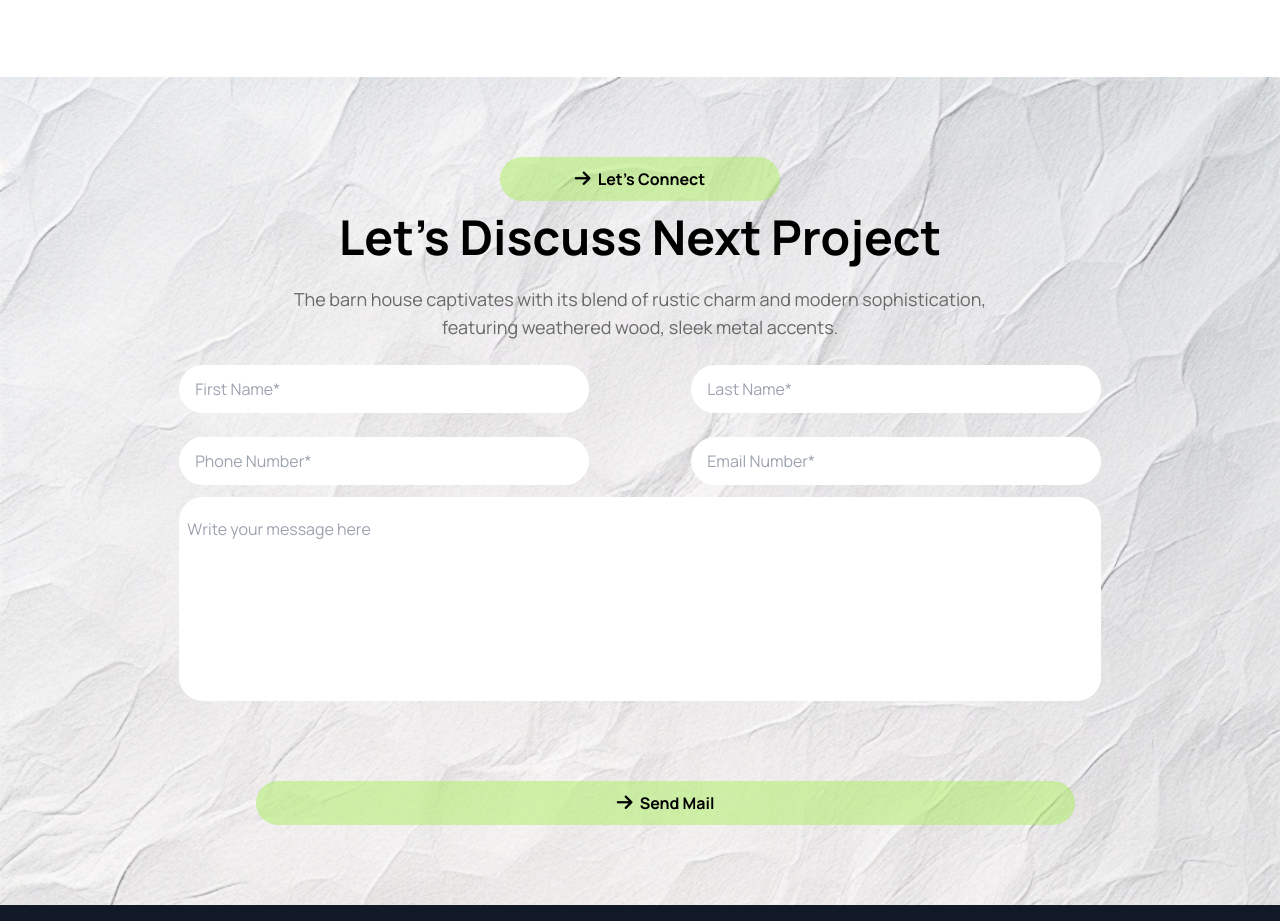
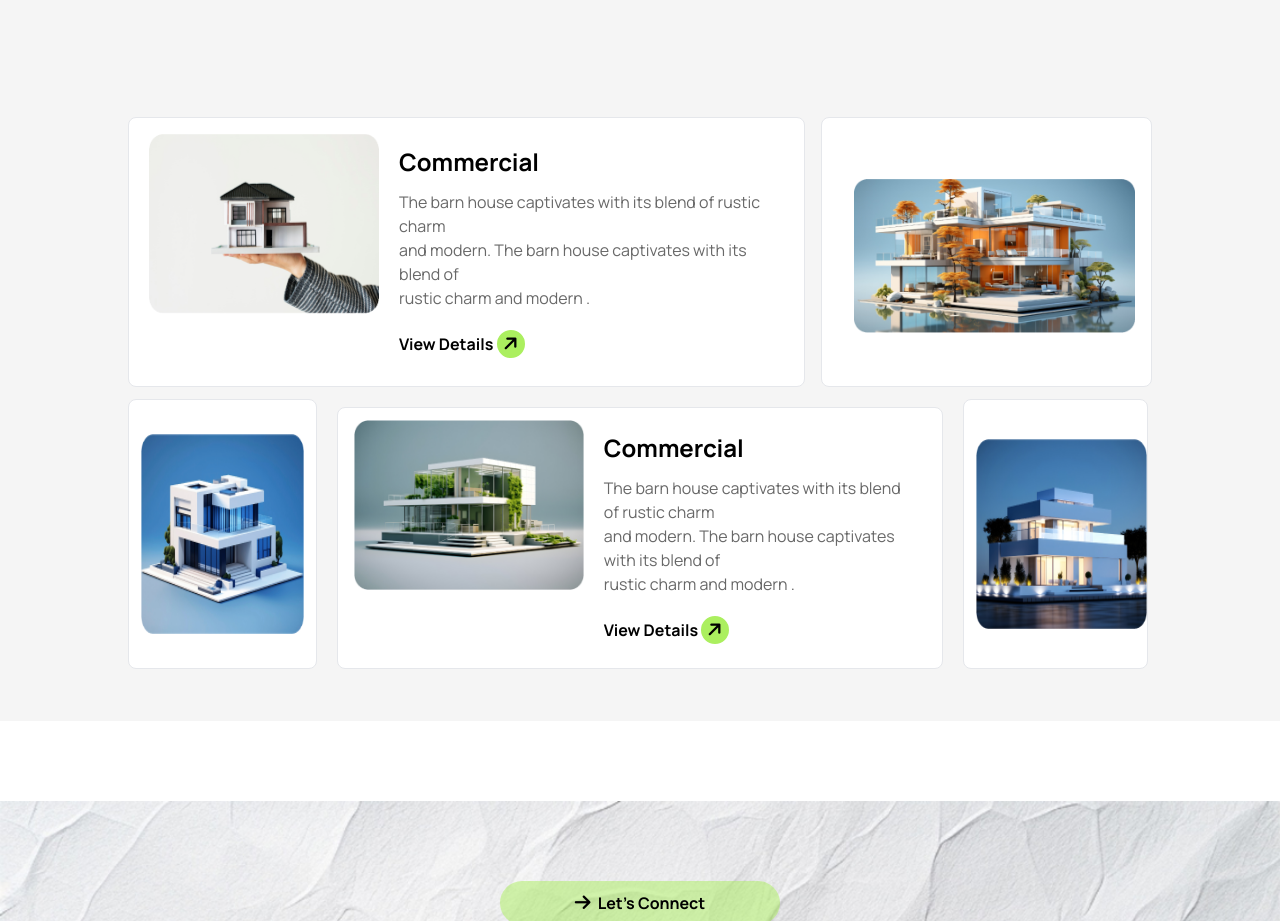
Before and after one commit to kazimarzia98/assignment-3, a plain HTML site: page index.html in a window 1280 px wide. Shown: the part 3420-4341 px from the top of the page. Drawn offline with nearby package versions, Linux system fonts and the light colour scheme.

Commit message:
portfolio done

```diff
--- a/index.html
+++ b/index.html
@@ -43,7 +43,7 @@
             background-size: cover;
         }
 
-        .expertise1-img{
+        .expertise1-img {
             background-image: url(./assets/expertise1.jpg);
             background-position: center;
 
@@ -51,7 +51,7 @@
 
         }
 
-        .expertise2-img{
+        .expertise2-img {
             background-image: url(./assets/expertise2.jpg);
             background-position: center;
 
@@ -59,7 +59,7 @@
 
         }
 
-        .expertise3-img{
+        .expertise3-img {
             background-image: url(./assets/expertise4.avif);
             background-position: center;
 
@@ -67,7 +67,7 @@
 
         }
 
-        .expertise4-img{
+        .expertise4-img {
             background-image: url(./assets/expetise3.avif);
             background-position: center;
 
@@ -278,7 +278,8 @@
 
                     <div class=" rounded-lg w-[85%] mx-auto lg:w-[300px] relative py-5 lg:py-8">
                         <div class="w-[280px] h-[350px] mx-auto rounded-lg expertise1-img"></div>
-                        <div class="absolute left-32 lg:left-16 -bottom-7 lg:-bottom-5 bg-gray-200 text-black w-[150px] mx-auto text-center rounded-lg ">
+                        <div
+                            class="absolute left-32 lg:left-16 -bottom-7 lg:-bottom-5 bg-gray-200 text-black w-[150px] mx-auto text-center rounded-lg ">
                             <h2 class=" px-2 py-2 font-bold">Adrey Carol</h2>
                             <p class="pb-2 text-sm">DIRECTOR</p>
                         </div>
@@ -286,7 +287,8 @@
 
                     <div class=" rounded-lg w-[90%] mx-auto lg:w-[300px] relative py-5 lg:py-0">
                         <div class="w-[280px] h-[350px] mx-auto rounded-lg expertise2-img"></div>
-                        <div class="absolute left-32 lg:left-16 -bottom-7 lg:bottom-5 bg-gray-200 text-black w-[150px] mx-auto text-center rounded-lg ">
+                        <div
+                            class="absolute left-32 lg:left-16 -bottom-7 lg:bottom-5 bg-gray-200 text-black w-[150px] mx-auto text-center rounded-lg ">
                             <h2 class=" px-2 py-2 font-bold">Willium Mack</h2>
                             <p class="pb-2 text-sm">DIRECTOR</p>
                         </div>
@@ -294,7 +296,8 @@
 
                     <div class=" rounded-lg w-[90%] mx-auto lg:w-[300px] relative py-5 lg:py-8">
                         <div class="w-[280px] h-[350px] mx-auto rounded-lg expertise3-img"></div>
-                        <div class="absolute left-32 lg:left-16 -bottom-7 lg:-bottom-5 bg-gray-200 text-black w-[150px] mx-auto text-center rounded-lg ">
+                        <div
+                            class="absolute left-32 lg:left-16 -bottom-7 lg:-bottom-5 bg-gray-200 text-black w-[150px] mx-auto text-center rounded-lg ">
                             <h2 class=" px-2 py-2 font-bold">Juliana andrey</h2>
                             <p class="pb-2 text-sm">DIRECTOR</p>
                         </div>
@@ -302,7 +305,8 @@
 
                     <div class=" rounded-lg w-[90%] mx-auto lg:w-[300px] relative py-5 lg:py-0">
                         <div class="w-[280px] h-[350px] mx-auto rounded-lg expertise4-img"></div>
-                        <div class="absolute left-32 lg:left-16 -bottom-7 lg:bottom-5 bg-gray-200 text-black w-[150px] mx-auto text-center rounded-lg ">
+                        <div
+                            class="absolute left-32 lg:left-16 -bottom-7 lg:bottom-5 bg-gray-200 text-black w-[150px] mx-auto text-center rounded-lg ">
                             <h2 class=" px-2 py-2 font-bold">Michal Hogwrt</h2>
                             <p class="pb-2 text-sm">DIRECTOR</p>
                         </div>
@@ -311,7 +315,7 @@
             </section>
 
             <!-- portfolio section -->
-            <section class="bg-[#fffefe] my-20">
+            <section class="bg-[#f5f5f5] my-20">
                 <div class="text-center ">
                     <button class="bg-[#ABEF5F80] w-2/4 px-2 py-2 rounded-3xl font-bold lg:w-[280px] mt-20">
                         <i
@@ -325,51 +329,72 @@
                         and modern sophistication,<br> featuring weathered wood, sleek metal accents.</p>
                 </div>
 
-                <!--another grid section -->
-                <!-- <div class="grid grid-rows-2 grid-flow-col gap-4 w-90% lg:w-[80%] mx-auto border"> -->
-                <!-- frst grid -->
-                <!-- <div class="col-span-3 order-1">
-                        <div class="flex  bg-[#fffefe] rounded-xl py-4 mt-4 border border-red-500">
-                            <img src="./assets/img1.png" alt="">
-                            <div>
-                                <h2 class="font-bold text-lg">Commercial</h2>
-                                <p class="text-md p-clr">The barn house captivates with its blend<br> of rustic charm
-                                    and
-                                    modern.</p>
-                                <button>View Details <i
-                                        class="fa-solid fa-arrow-right -rotate-45  text-black h-7 w-7 text-center text-lg rounded-full bg-[#ABEF5F]"></i></button>
+                <!--another layout section -->
+                <div class=" w-full lg:w-4/5 py-10  mx-auto lg:my-20">
+
+                    <!-- first row -->
+                    <div class="grid grid-cols-1 lg:grid-cols-6 gap-4  ">
+                        <div class="lg:col-span-4">
+                            <div
+                                class="flex flex-col lg:flex-row py-4 px-5 border rounded-lg bg-white w-[90%] mx-auto lg:mx-0 lg:w-full ">
+                                <img class="w-[70%] ml-5 lg:ml-0 lg:w-[230px] h-[180px] " src="./assets/img1.png" alt="">
+                                <div class="py-3 px-5">
+                                    <h2 class="font-bold text-lg lg:text-2xl">Commercial</h2>
+                                    <p class="text-md p-clr py-3">The barn house captivates with its blend of rustic
+                                        charm <br> and modern. The barn house captivates with its blend of <br> rustic
+                                        charm and modern .</p>
+                                    <button class="font-bold pt-2">View Details
+                                        <i
+                                            class="fa-solid fa-arrow-right -rotate-45   text-black h-7 w-7 text-center text-lg rounded-full bg-[#ABEF5F]"></i>
+                                    </button>
+                                </div>
                             </div>
                         </div>
-                    </div> -->
 
-                <!-- <div class="order-2">
-                        <img src="./assets/img2.png" alt="">
-                    </div> -->
+                        <!-- first row img -->
+                        <div class=" border rounded-lg px-4 py-4 bg-white w-[90%] flex justify-center items-center mx-auto lg:mx-0 lg:w-full lg:col-span-2 ">
+                            <img class="lg:pl-4 pt-2 " src="./assets/img2.png" alt="">
+                        </div>
 
-                <!-- <div class="order-3">
-                        <img src="./assets/img3.png" alt="">
-                    </div> -->
+                    </div>
 
-                <!-- <div class="col-span-2 order-4">
-                        <div class="flex  bg-[#fffefe] rounded-xl py-4 mt-4 border border-red-500">
-                            <img src="./assets/img4.png" alt="">
-                            <div>
-                                <h2 class="font-bold text-lg">Commercial</h2>
-                                <p class="text-md p-clr">The barn house captivates with its blend<br> of rustic charm
-                                    and
-                                    modern.</p>
-                                <button>View Details <i
-                                        class="fa-solid fa-arrow-right -rotate-45  text-black h-7 w-7 text-center text-lg rounded-full bg-[#ABEF5F]"></i></button>
+                    <!-- second row -->
+
+                    <div class="grid grid-cols-1 lg:grid-cols-5 gap-5  my-3">
+
+                        <div
+                            class=" border rounded-lg lg:pt-3 flex justify-center items-center py-3 px-3 bg-white w-[98%] ml-5 lg:ml-0 lg:w-full ">
+                            <img class="w-[320px] h-[200px]" src="./assets/img3.png" alt="">
+                        </div>
+
+                        <div class=" rounded-lg col-span-3">
+                            <div
+                                class="flex flex-col lg:flex-row lg:w-full rounded-lg bg-white w-[90%] mx-auto border lg:mt-2  py-3 px-4">
+                                <img class="w-[70%] ml-5 lg:ml-0 lg:w-[230px] h-[170px]" src="./assets/img4.png" alt="">
+                                <div class="py-3 px-5">
+                                    <h2 class="font-bold text-lg lg:text-2xl">Commercial</h2>
+                                    <p class="text-md p-clr py-3">The barn house captivates with its blend of rustic
+                                        charm <br> and modern. The barn house captivates with its blend of <br> rustic
+                                        charm and modern .</p>
+                                    <button class="font-bold pt-2">View Details
+                                        <i
+                                            class="fa-solid fa-arrow-right -rotate-45   text-black h-7 w-7 text-center text-lg rounded-full bg-[#ABEF5F]"></i>
+                                    </button>
+                                </div>
                             </div>
                         </div>
-                    </div> -->
 
-                <!-- <div class="order-5">
-                        <img src="./assets/img5.png" alt="">
-                    </div> -->
-        </div>
+                        <div class="border bg-white rounded-lg flex justify-center items-center  py-3 pl-3 w-[98%] ml-5 lg:ml-0">
+                            <img class="w-[330px] h-[220px] lg:h-[190px]" src="./assets/img5.png" alt="">
+                        </div>
 
-        </section>
+                    </div>
+
+                </div>
+
+
+
+            </section>
 
         </div>
 
```
